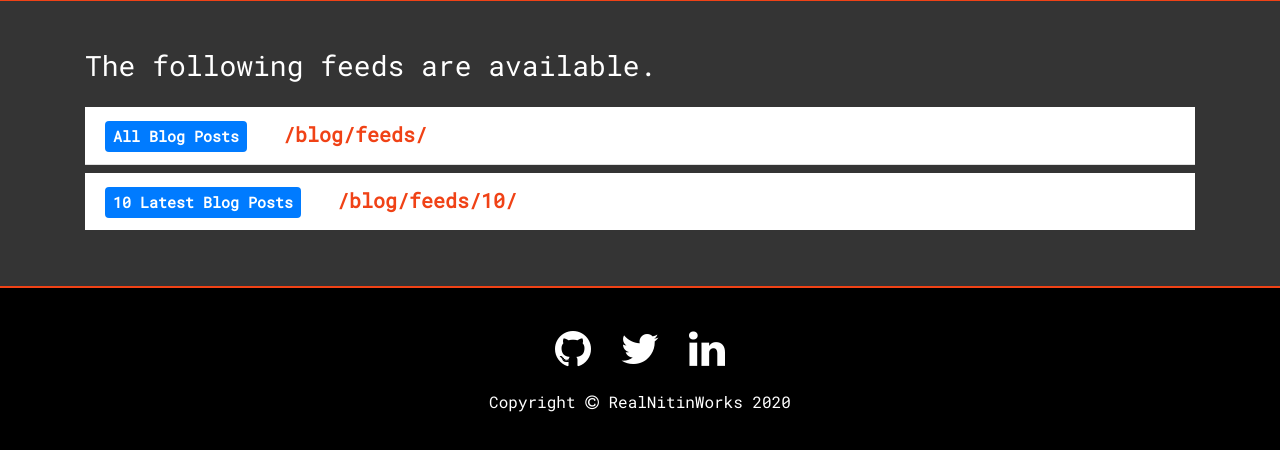
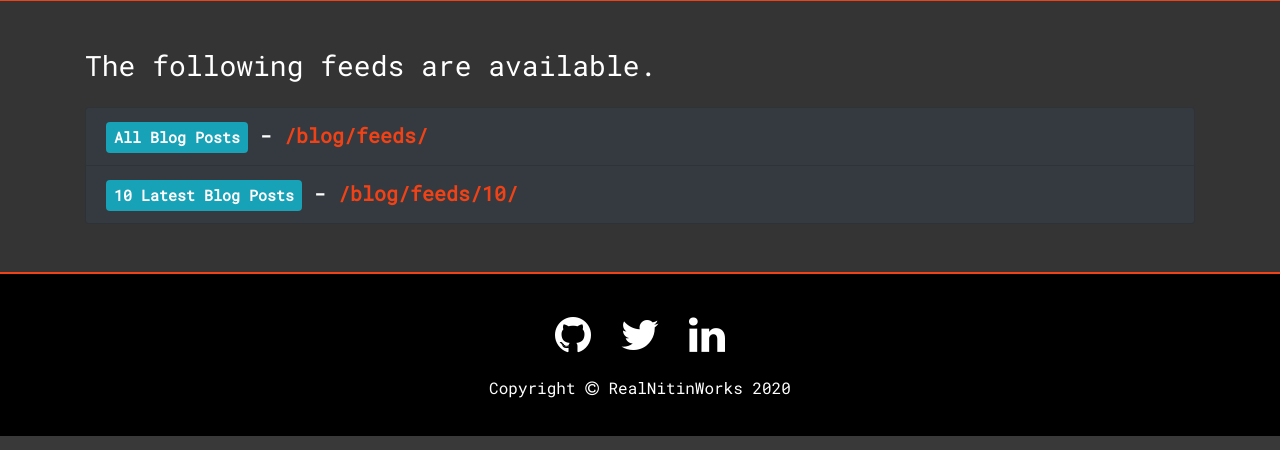
Before and after one commit to realnitinworks/Portfolio, a Django app: page /feeds/ in a window 1280 px wide. Shown: the part 713-1163 px from the top of the page. Run offline with Django 3.2, Linux system fonts and the light colour scheme; data that the repository does not hold is empty; parts of the project's set-up code (start-up, migrations or seed data) failed here and were passed over; some libraries are stand-ins or nearby versions.

Commit message:
Change the background color of feeds list.

```diff
--- a/portfolio/templates/portfolio/feeds.html
+++ b/portfolio/templates/portfolio/feeds.html
@@ -24,13 +24,13 @@
 <section id="feeds" class="section-boundary normal-text p-5">
     <div class="container">
         <h3 class="mb-4">The following feeds are available.</h3>
-        <ul class="list-group list-group-flush">
-            <li class="list-group-item mb-2">
-                <span class="badge badge-primary p-2">All Blog Posts</span> -
+        <ul class="list-group">
+            <li class="list-group-item bg-dark">
+                <span class="badge badge-info p-2">All Blog Posts</span> -
                 <a href="{% url 'blog:posts_feeds' %}">{% url 'blog:posts_feeds' %}</a>
             </li>
-            <li class="list-group-item mb-2">
-                <span class="badge badge-primary p-2">10 Latest Blog Posts</span> -
+            <li class="list-group-item bg-dark">
+                <span class="badge badge-info p-2">10 Latest Blog Posts</span> -
                 <a href="{% url 'blog:latest_posts_feeds' 10 %}">{% url 'blog:latest_posts_feeds' 10 %}</a>
             </li>
         </ul>
```
